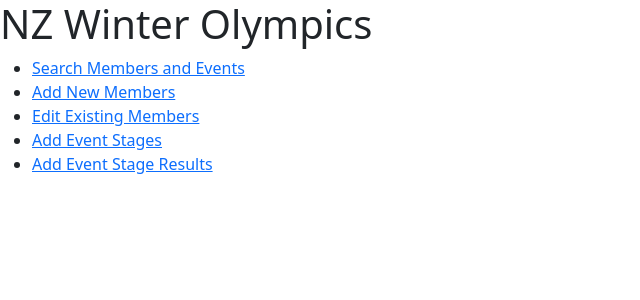
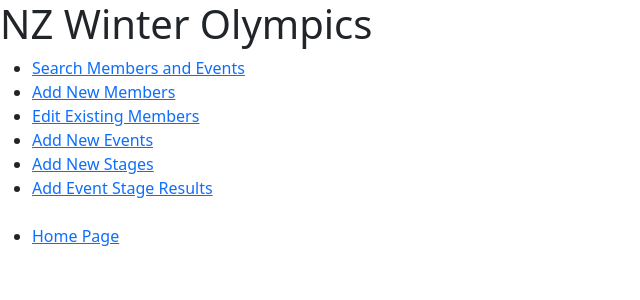
Before and after one commit to nayxie/first-full-stack-nzolympics, a Flask app: page /admin in a window 1280 px wide. Shown: the top 300 px of the page, without its empty margins (0-640 px from the left). Run offline with Flask 3, Linux system fonts and the light colour scheme.

Commit message:
Update adminbase.html

```diff
--- a/nzolywebapp/templates/adminbase.html
+++ b/nzolywebapp/templates/adminbase.html
@@ -13,8 +13,11 @@
                 <li><a href="{{ url_for('search') }}">Search Members and Events</a></li>
                 <li><a href="{{ url_for('displayteams') }}">Add New Members</a></li>
                 <li><a href="{{ url_for('displaymembers') }}">Edit Existing Members</a></li>
-                <li><a href="{{ url_for('displayEandS') }}">Add Event Stages</a></li>
-                <li><a href="{{ url_for('displaySandR') }}">Add Event Stage Results</a></li>
+                <li><a href="{{ url_for('addevent') }}">Add New Events</a></li>
+                <li><a href="{{ url_for('displayevents') }}">Add New Stages</a></li>
+                <li><a href="{{ url_for('displaymembers2') }}">Add Event Stage Results</a></li>
+                <br>
+                <li><a href="{{ url_for('home') }}">Home Page</a></li>
             </ul>
           </nav>
           <section class="content">
```
